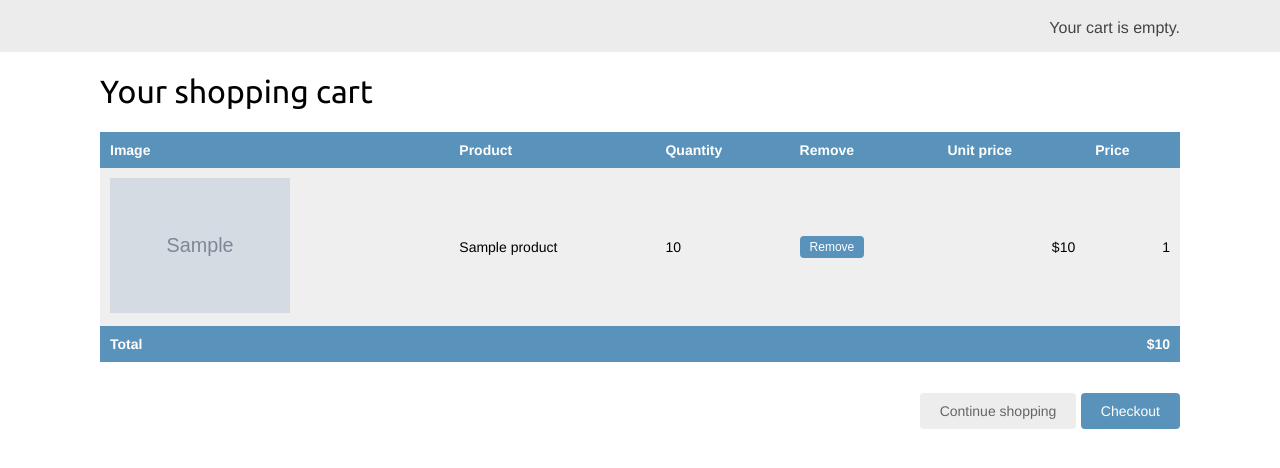
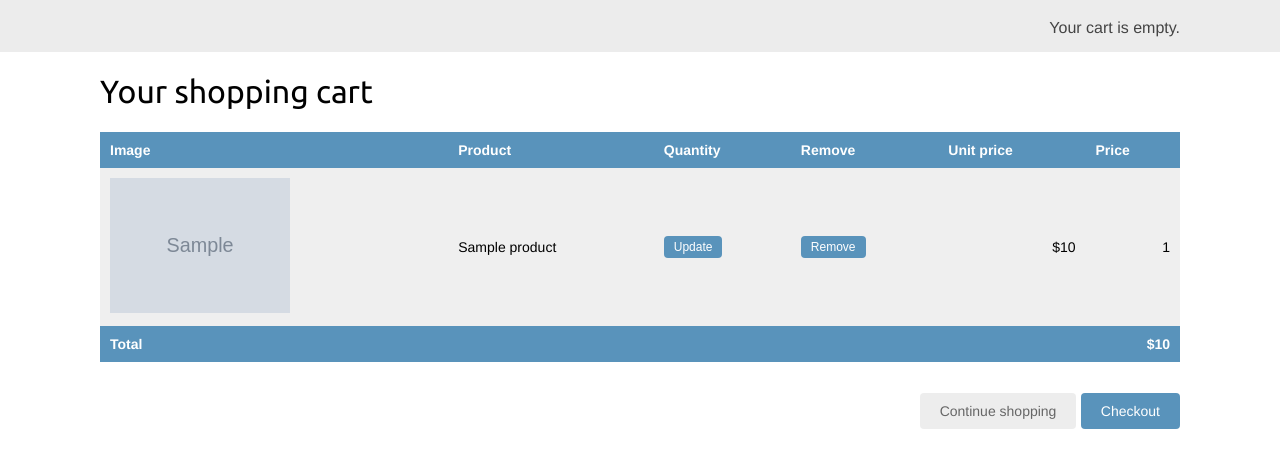
Before and after one commit to DarkSnowJR/shop, a Django app: template cart/templates/cart/detail.html in a window 1280 px wide. Shown: the part 46-514 px from the top of the page. Run offline with Django 3.2, Linux system fonts and the light colour scheme; the template is opened without the code that fills it: most values are stand-ins (such as "Sample title", 1, 10 or a date in 2020); grey boxes marked "Sample" are stand-in pictures.

Commit message:
update quantity in cart page

```diff
--- a/cart/templates/cart/detail.html
+++ b/cart/templates/cart/detail.html
@@ -29,7 +29,14 @@
                             </a>
                         </td>
                         <td>{{ product.name }}</td>
-                        <td>{{ item.quantity }}</td>
+                        <td>
+                            <form action="{% url "cart:cart_add" product.id %}" method="post">
+                                {{ item.update_quantity_form.quantity }}
+                                {{ item.update_quantity_form.override }}
+                                <input type="submit" value="Update">
+                                {% csrf_token %}
+                            </form>
+                        </td>
                         <td>
                             <form action="{% url "cart:cart_remove" product.id %}" method="post">
                                 <input type="submit" value="Remove">
--- a/cart/views.py
+++ b/cart/views.py
@@ -24,4 +24,8 @@
 
 def cart_detail(request):
     cart = Cart(request)
+    for item in cart:
+        item['update_quantity_form'] = CartAddProductForm(initial={
+                            'quantity': item['quantity'],
+                            'override': True})
     return render(request, 'cart/detail.html', {'cart': cart})
```
Also changed, not shown: db.sqlite3.
